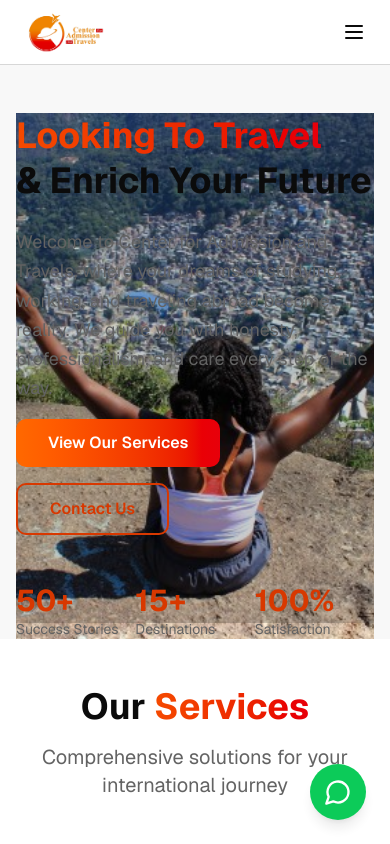
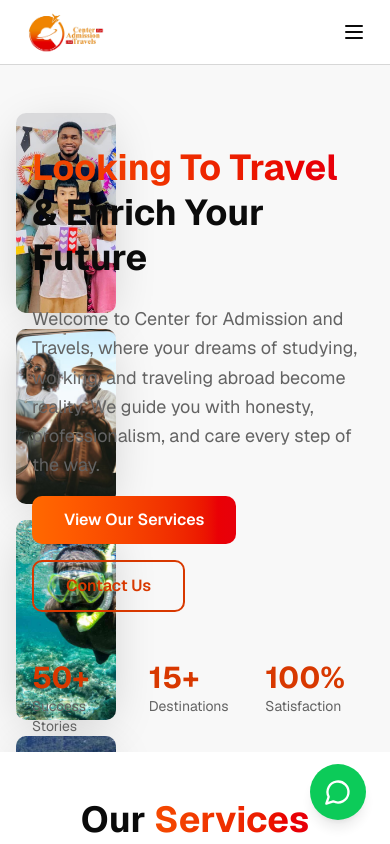
Before and after one commit to heisck/center-for-admission-and-travels, a Next.js app: page / in a window 390 px wide. Shown: the top 844 px of the page. Built offline with nearby package versions, Linux system fonts and the light colour scheme.

Commit message:
to default

```diff
--- a/components/hero-section.css
+++ b/components/hero-section.css
@@ -1,12 +1,17 @@
-.hero-content {
-  background-image: url(/images/integrate1.jpg);
-  background-size: cover;
-  background-position: center;
-  background-repeat: no-repeat;
+.hero-content-wrapper {
+  position: relative;
+  padding-top: 32px;
+  padding-left: 16px;
+  padding-right: 16px;
+  animation: fadeIn 0.6s ease-out;
+}
+
+.hero-content-wrapper > div {
+  margin-bottom: 16px;
 }
 
 @media (min-width: 768px) {
-  .hero-content {
-    background-image: none;
+  .hero-mobile-wrapper {
+    display: none;
   }
 }
--- a/components/hero-section.tsx
+++ b/components/hero-section.tsx
@@ -57,18 +57,77 @@ export default function HeroSection() {
 
   return (
     <section className="relative overflow-hidden pt-12 md:pt-22 lg:py-32 md:pb-22">
-      {/* Background gradient */}
-      <div className="absolute inset-0 bg-gradient-to-br from-orange-50 via-white to-red-50 -z-30"></div>
+      {/* Background gradient - hidden on mobile when Masonry is visible */}
+      <div className="hidden md:block absolute inset-0 bg-gradient-to-br from-orange-50 via-white to-red-50 -z-30"></div>
 
       <div className="max-w-7xl mx-auto px-4 sm:px-6 lg:px-8">
-        <div className="grid md:grid-cols-2 gap-12 items-center">
-          {/* Left Content */}
-          <div
-            className="hero-content relative md:space-y-8 space-y-4 animate-fade-in min-h-[420px] md:min-h-0"
-          >
-            {/* Small screens: Background overlay for text readability */}
-            <div className="md:hidden absolute inset-0 pointer-events-none bg-black/20" style={{ zIndex: 1 }} />
+        {/* Mobile: Content with Masonry as background */}
+        <div className="hero-mobile-wrapper" style={{ position: 'relative', width: '100%', minHeight: '420px', zIndex: 10 }}>
+          <div className="hero-masonry-background" style={{ position: 'absolute', inset: 0, width: '100%', height: '100%', zIndex: 5 }}>
+            <div style={{ width: '100%', height: '100%' }}>
+              <Masonry
+                items={items}
+                ease="power3.out"
+                duration={0.6}
+                stagger={0.05}
+                animateFrom="bottom"
+                scaleOnHover={true}
+                hoverScale={0.95}
+                blurToFocus={true}
+                colorShiftOnHover={true}
+              />
+            </div>
+          </div>
+          <div className="hero-content-wrapper" style={{ zIndex: 20 }}>
+            <div>
+              <h1 className="text-4xl sm:text-5xl font-bold leading-tight mb-4">
+                <span className="bg-gradient-to-r from-orange-600 to-red-600 bg-clip-text text-transparent">
+                  Looking To Travel
+                </span>
+                <br />
+                <span className="text-foreground">& Enrich Your Future</span>
+              </h1>
+              <p className="text-lg text-muted-foreground mt-6 leading-relaxed">
+                Welcome to Center for Admission and Travels, where your dreams of studying, working, and traveling
+                abroad become reality. We guide you with honesty, professionalism, and care every step of the way.
+              </p>
+            </div>
 
+            <div className="flex gap-4 flex-wrap">
+              <a
+                href="#services"
+                className="px-8 py-3 bg-gradient-to-r from-orange-500 to-red-600 text-white rounded-lg font-semibold hover:shadow-xl transition transform hover:scale-105"
+              >
+                View Our Services
+              </a>
+              <Link
+                href="/contact"
+                className="px-8 py-3 border-2 border-primary text-primary rounded-lg font-semibold hover:bg-primary hover:text-white transition"
+              >
+                Contact Us
+              </Link>
+            </div>
+
+            <div className="grid grid-cols-3 gap-6 pt-8">
+              <div>
+                <div className="text-3xl font-bold text-primary">50+</div>
+                <p className="text-sm text-muted-foreground">Success Stories</p>
+              </div>
+              <div>
+                <div className="text-3xl font-bold text-primary">15+</div>
+                <p className="text-sm text-muted-foreground">Destinations</p>
+              </div>
+              <div>
+                <div className="text-3xl font-bold text-primary">100%</div>
+                <p className="text-sm text-muted-foreground">Satisfaction</p>
+              </div>
+            </div>
+          </div>
+        </div>
+
+        {/* Desktop: Grid layout with content on left, Masonry on right */}
+        <div className="hidden md:grid md:grid-cols-2 gap-12 items-center">
+          <div className="relative md:space-y-8 space-y-4 animate-fade-in">
             <div className="relative z-20">
               <h1 className="text-4xl sm:text-5xl md:text-6xl font-bold leading-tight mb-4">
                 <span className="bg-gradient-to-r from-orange-600 to-red-600 bg-clip-text text-transparent">
@@ -98,7 +157,6 @@ export default function HeroSection() {
               </Link>
             </div>
 
-            {/* Stats */}
             <div className="relative z-20 grid grid-cols-3 md:gap-6 pt-8">
               <div>
                 <div className="text-3xl font-bold text-primary">50+</div>
@@ -115,9 +173,8 @@ export default function HeroSection() {
             </div>
           </div>
 
-          {/* Right Image - Only on desktop with Masonry */}
-          <div className="hidden md:flex relative h-full">
-            <div className="relative w-full h-96 rounded-2xl ">
+          <div className="relative h-full">
+            <div className="relative w-full h-96 rounded-2xl">
               <Masonry
                 items={items}
                 ease="power3.out"
```
